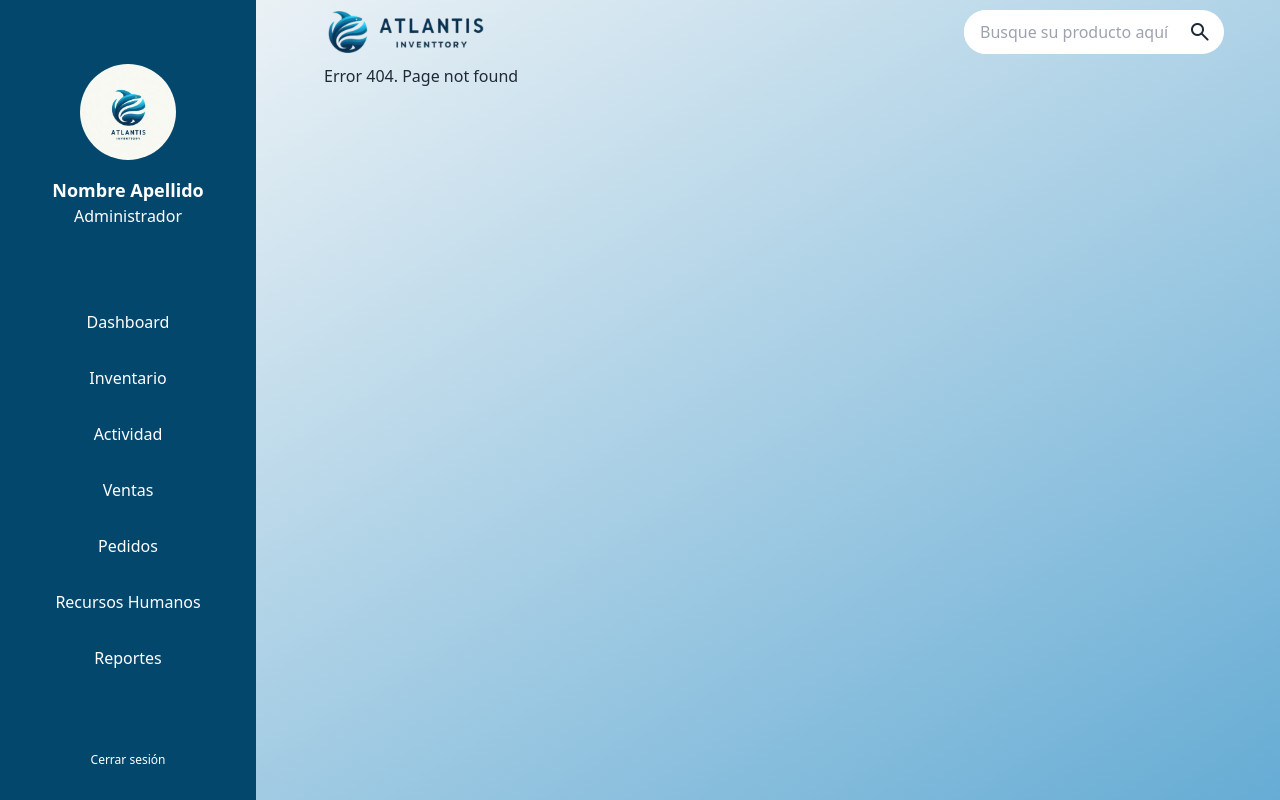
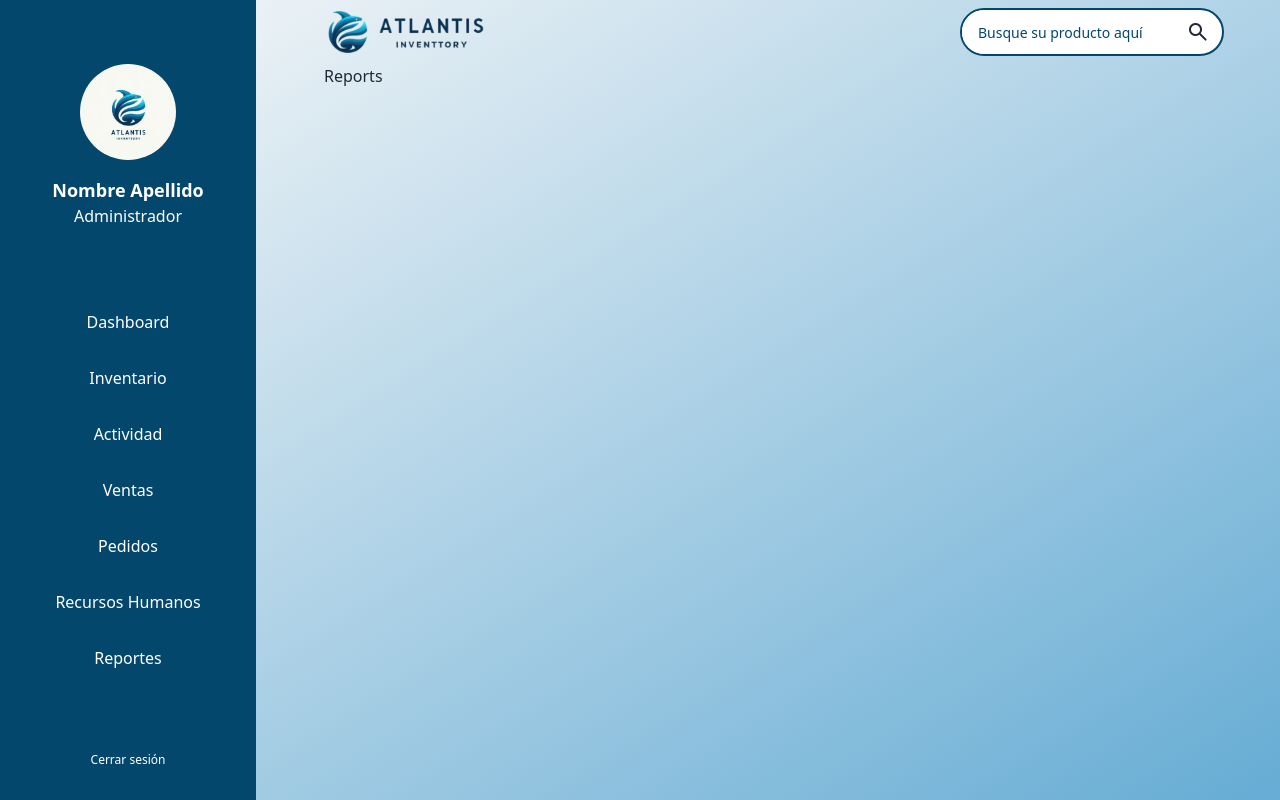
Before and after one commit to No-Country/s13-12-n-java, a React (Vite) app in the folder front-vite/: page /reports in a window 1280 px wide. Before the commit this address had no page. Built offline with nearby package versions, Linux system fonts and the light colour scheme.

Commit message:
refactor(frontend): searchbar component and details

```diff
--- a/front-vite/src/App.jsx
+++ b/front-vite/src/App.jsx
@@ -1,5 +1,3 @@
-import { useState } from "react";
-import "./App.css";
 import { Route, BrowserRouter as Router, Routes } from "react-router-dom";
 import Dashboard from "./pages/dashboard/Dashboard";
 import Navbar from "./components/Navbar";
@@ -7,6 +5,8 @@ import Activity from "./pages/activity/Activity";
 import Header from "./components/Header";
 import Topbar from "./components/Topbar";
 import { useMediaQuery } from "react-responsive";
+import Reports from "./pages/reports/Reports";
+import Orders from "./pages/orders/Orders";
 
 function App() {
   const isMobile = useMediaQuery({ maxWidth: 1023 });
@@ -14,7 +14,7 @@ function App() {
   return (
     <Router>
       {/* <div className="bg-dark-blue lg:hidden h-80 w-screen fixed top-0 z-30 rounded-b-full"></div> */}
-      <div className="grid lg:grid-cols-3 xl:grid-cols-4 min-w-screen xl:max-w-screen bg-gradient-to-tl from-light-blue to-semi-white">
+      <div className="grid lg:grid-cols-3 xl:grid-cols-4 min-w-screen h-screen xl:max-w-screen bg-gradient-to-tl from-light-blue to-semi-white">
         {!isMobile && <Navbar Class='lg:col-span-1'></Navbar>}
         <div className="lg:col-span-2 xl:col-span-3">
           {isMobile ? <Header></Header> : <Topbar />}
@@ -22,6 +22,8 @@ function App() {
             <Routes>
               <Route path="/" element={<Dashboard />} />
               <Route path="/activity" element={<Activity />} />
+              <Route path="/orders" element={<Orders/>} />
+              <Route path="/reports" element={<Reports />} />
               <Route path="*" element={<h1>Error 404. Page not found</h1>}/>
             </Routes>
           </div>
--- /dev/null
+++ b/front-vite/src/components/Searchbar.jsx
@@ -0,0 +1,14 @@
+import React from "react";
+
+export default function Searchbar( {hidden, Class} ) {
+  return (
+    <div className={`flex justify-center ${Class}  items-center bg-white rounded-full border-blue border-2`}>
+      <input
+        type="search"
+        placeholder="Busque su producto aquí"
+        className={`h-11 rounded-full w-56 placeholder:px-4 placeholder:text-blue placeholder:text-sm ${hidden}`}
+      ></input>
+      <span className="material-symbols-rounded pr-3">search</span>
+    </div>
+  );
+}
--- a/front-vite/src/components/Topbar.jsx
+++ b/front-vite/src/components/Topbar.jsx
@@ -1,19 +1,13 @@
 import React from "react";
 import Logo from "./Logo";
+import Searchbar from "./Searchbar";
 
 export default function Topbar() {
   return (
     <div className="lg:-ml-10 xl:-ml-2 2xl:-ml-28 flex">
       <header className="flex justify-between w-full pl-4 h-16 items-center">
         <Logo></Logo>
-        <div className="flex justify-center mr-14 items-center bg-white rounded-full">
-          <input
-            type="search"
-            placeholder="Busque su producto aquí"
-            className="h-11 rounded-full w-56 placeholder:px-4"
-          ></input>
-          <span className="material-symbols-rounded pr-3">search</span>
-        </div>
+        <Searchbar Class="mr-14"/>
       </header>
     </div>
   );
--- a/front-vite/src/pages/dashboard/Dashboard.jsx
+++ b/front-vite/src/pages/dashboard/Dashboard.jsx
@@ -4,6 +4,7 @@ import { useMediaQuery } from "react-responsive";
 import Shortcuts from "../../components/Shortcuts";
 import CardsInfo from "../../components/CardsInfo";
 import InfoCard from "../../components/InfoCard";
+import Searchbar from "../../components/Searchbar";
 
 export default function Dashboard() {
   const isMobile = useMediaQuery({ maxWidth: 1023 });
@@ -33,6 +34,9 @@ export default function Dashboard() {
             ))}
           </div>
           {!isMobile && <CardsInfo/>}
+          <div className="flex justify-center mb-4">
+            {isMobile && <Searchbar />}
+          </div>
           <div className="flex justify-center gap-4 mt-2 lg:hidden">
             {/* {shortcutsIcons.map((icon) => {
               <button className="bg-light-blue rounded-xl w-14 h-14">
--- /dev/null
+++ b/front-vite/src/pages/orders/Orders.jsx
@@ -0,0 +1,7 @@
+import React from 'react'
+
+export default function Orders() {
+  return (
+    <div>Orders</div>
+  )
+}
--- /dev/null
+++ b/front-vite/src/pages/reports/Reports.jsx
@@ -0,0 +1,7 @@
+import React from 'react'
+
+export default function Reports() {
+  return (
+    <div>Reports</div>
+  )
+}
```
